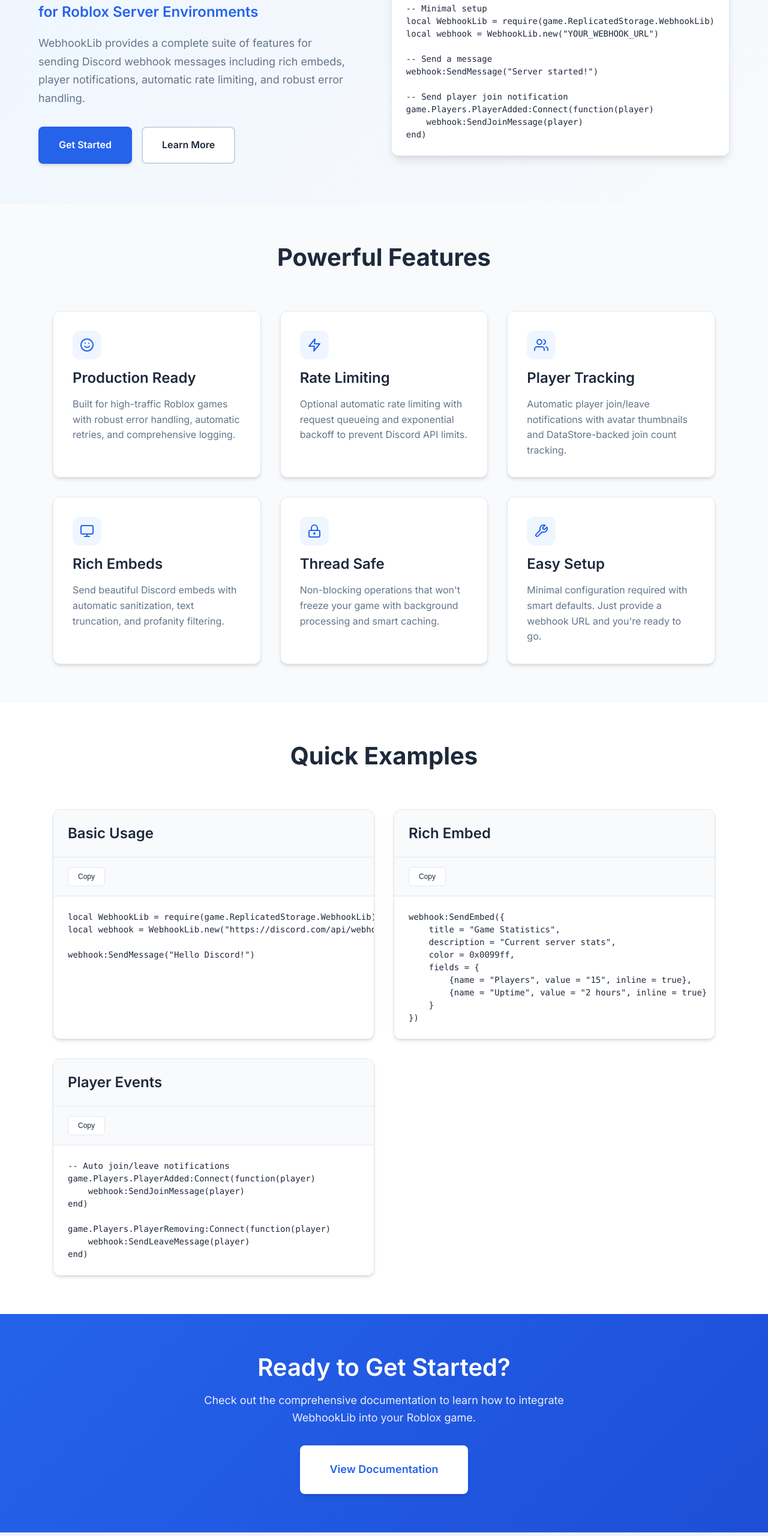
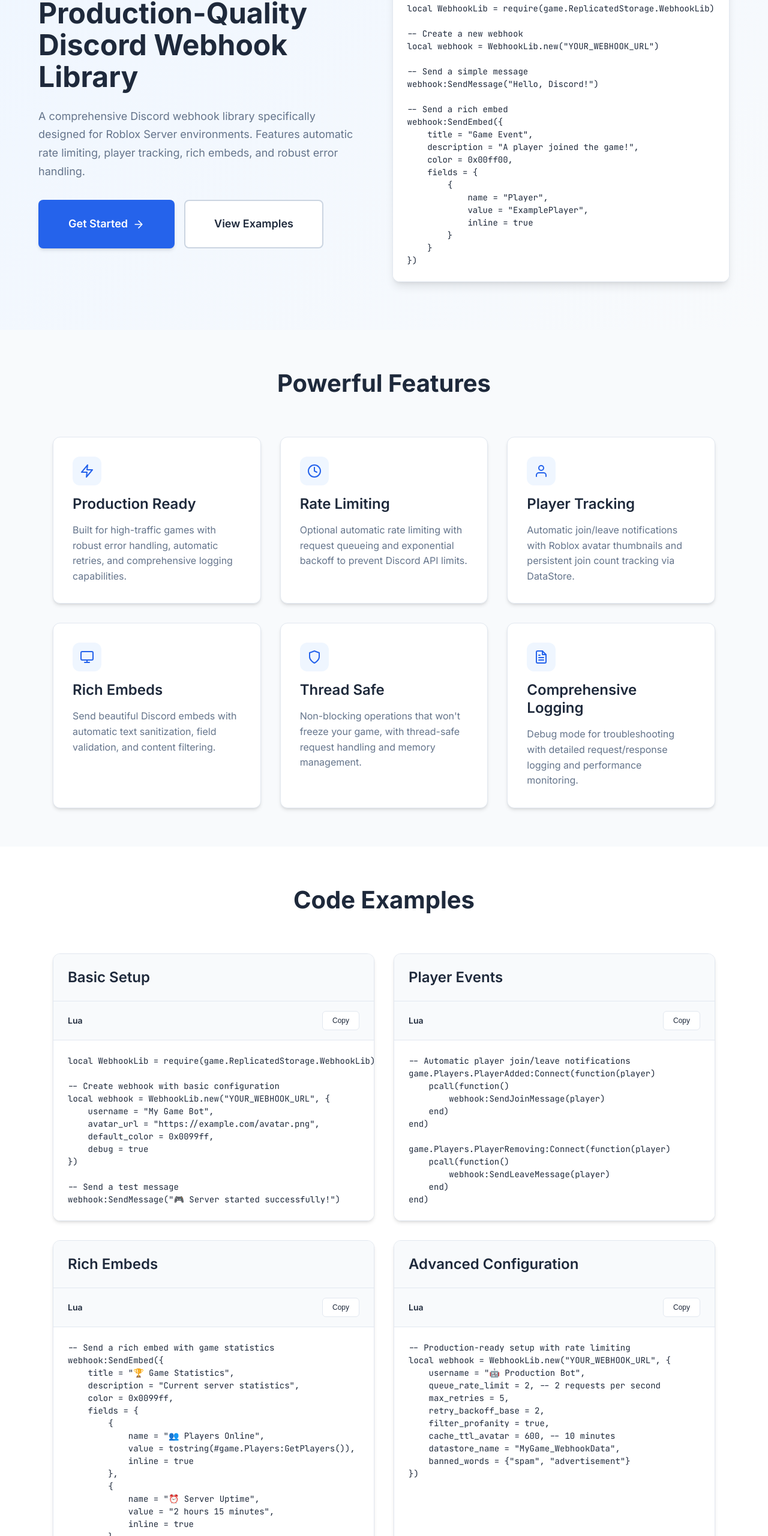
Before and after one commit to WebhookLib/WebhookLib.github.io, a plain HTML site: page index.html in a window 1280 px wide. Shown: the part 240-2800 px from the top of the page at 60% size. Drawn offline with Linux system fonts and the light colour scheme; files that its build step writes are made by us from their sources.

Commit message:
Update index.html

```diff
--- a/index.html
+++ b/index.html
@@ -1,67 +1,79 @@
-<!DOCTYPE html>
+<!doctype html>
 <html lang="en">
   <head>
-    <meta charset="UTF-8">
-    <meta name="viewport" content="width=device-width, initial-scale=1.0">
+    <meta charset="UTF-8" />
+    <link rel="icon" type="image/svg+xml" href="/vite.svg" />
+    <meta name="viewport" content="width=device-width, initial-scale=1.0" />
     <title>WebhookLib - Production-Quality Discord Webhook Library for Roblox</title>
-    <link rel="stylesheet" href="styles.css">
+    <meta name="description" content="WebhookLib is a production-quality Discord webhook library specifically designed for Roblox Server environments with automatic rate limiting, player tracking, and rich embeds." />
+
+    <!-- Open Graph Tags -->
+    <meta property="og:title" content="WebhookLib - Discord Webhook Library for Roblox" />
+    <meta property="og:description" content="Production-quality Discord webhook library with automatic rate limiting, player tracking, and rich embeds for Roblox games." />
+    <meta property="og:image" content="https://raw.githubusercontent.com/Bluezly/iconforgrowstock/refs/heads/main/eec925e4-7dc7-4d71-873e-754f2150cc25%20(1).png" />
+    <meta property="og:url" content="https://webhooklib.github.io" />
+    <meta property="og:type" content="website" />
+
+    <!-- Twitter Card Tags -->
+    <meta name="twitter:card" content="summary_large_image" />
+    <meta name="twitter:title" content="WebhookLib - Discord Webhook Library for Roblox" />
+    <meta name="twitter:description" content="Production-quality Discord webhook library with automatic rate limiting, player tracking, and rich embeds for Roblox games." />
+    <meta name="twitter:image" content="https://raw.githubusercontent.com/Bluezly/iconforgrowstock/refs/heads/main/eec925e4-7dc7-4d71-873e-754f2150cc25%20(1).png" />
+
+    <!-- Favicon -->
+    <link rel="icon" href="https://raw.githubusercontent.com/Bluezly/iconforgrowstock/refs/heads/main/eec925e4-7dc7-4d71-873e-754f2150cc25%20(1).png" type="image/png" />
+
+    <!-- Fonts -->
     <link rel="preconnect" href="https://fonts.googleapis.com">
     <link rel="preconnect" href="https://fonts.gstatic.com" crossorigin>
-    <link href="https://fonts.googleapis.com/css2?family=Inter:wght@300;400;500;600;700&display=swap" rel="stylesheet">
-    <link rel="icon" href="https://raw.githubusercontent.com/Bluezly/iconforgrowstock/refs/heads/main/eec925e4-7dc7-4d71-873e-754f2150cc25%20(1).png" type="image/png" />
+    <link href="https://fonts.googleapis.com/css2?family=Inter:wght@300;400;500;600;700&family=JetBrains+Mono:wght@400;500&display=swap" rel="stylesheet">
 
-    <!-- Open Graph Tags -->
-    <meta property="og:title" content="WebhookLib - Production-Quality Discord Webhook Library for Roblox" />
-    <meta property="og:description" content="WebhookLib provides a complete suite of features for sending Discord webhook messages including rich embeds, player notifications, automatic rate limiting, and robust error handling." />
-    <meta property="og:image" content="https://raw.githubusercontent.com/Bluezly/iconforgrowstock/refs/heads/main/eec925e4-7dc7-4d71-873e-754f2150cc25%20(1).png" />
-    <meta property="og:url" content="https://WebhookLib.github.io" />
-    <meta property="og:type" content="website" />
-
-    <!-- Twitter card tags -->
-    <meta name="twitter:card" content="summary_large_image" />
-    <meta name="twitter:title" content="WebhookLib - Production-Quality Discord Webhook Library for Roblox" />
-    <meta name="twitter:description" content="WebhookLib provides a complete suite of features for sending Discord webhook messages including rich embeds, player notifications, automatic rate limiting, and robust error handling." />
-    <meta name="twitter:image" content="https://raw.githubusercontent.com/Bluezly/iconforgrowstock/refs/heads/main/eec925e4-7dc7-4d71-873e-754f2150cc25%20(1).png" />
+    <!-- Styles -->
+    <link rel="stylesheet" href="src/styles.css">
   </head>
   <body>
     <!-- Navigation -->
     <nav class="navbar">
         <div class="nav-container">
             <div class="nav-logo">
-                <a href="index.html">
+                <a href="#home">
                     <img src="https://github.com/Bluezly/iconforgrowstock/blob/main/eec925e4-7dc7-4d71-873e-754f2150cc25.png?raw=true" alt="WebhookLib" class="logo-full">
                     <img src="https://raw.githubusercontent.com/Bluezly/iconforgrowstock/refs/heads/main/eec925e4-7dc7-4d71-873e-754f2150cc25%20(1).png" alt="WebhookLib" class="logo-icon">
                 </a>
             </div>
             <div class="nav-links">
+                <a href="#home" class="nav-link">Home</a>
                 <a href="#features" class="nav-link">Features</a>
-                <a href="docs.html" class="nav-link">Documentation</a>
                 <a href="#examples" class="nav-link">Examples</a>
+                <a href="public/docs/docs.html" class="nav-link">Documentation</a>
+            </div>
+            <div class="nav-actions">
                 <button class="theme-toggle" id="themeToggle" aria-label="Toggle theme">
                     <svg class="theme-icon" width="20" height="20" viewBox="0 0 24 24" fill="none" stroke="currentColor" stroke-width="2" stroke-linecap="round" stroke-linejoin="round">
                         <circle cx="12" cy="12" r="5"/>
                         <path d="M12 1v2M12 21v2M4.22 4.22l1.42 1.42M18.36 18.36l1.42 1.42M1 12h2M21 12h2M4.22 19.78l1.42-1.42M18.36 5.64l1.42-1.42"/>
                     </svg>
                 </button>
-                <button class="github-btn" id="githubBtn" onclick="window.open('https://github.com/USERNAME', '_blank')" aria-label="View on GitHub">
+                <button class="github-btn" onclick="window.open('https://github.com/USERNAME', '_blank')" aria-label="View on GitHub">
                     <svg width="20" height="20" viewBox="0 0 24 24" fill="currentColor">
                         <path d="M12 0c-6.626 0-12 5.373-12 12 0 5.302 3.438 9.8 8.207 11.387.599.111.793-.261.793-.577v-2.234c-3.338.726-4.033-1.416-4.033-1.416-.546-1.387-1.333-1.756-1.333-1.756-1.089-.745.083-.729.083-.729 1.205.084 1.839 1.237 1.839 1.237 1.07 1.834 2.807 1.304 3.492.997.107-.775.418-1.305.762-1.604-2.665-.305-5.467-1.334-5.467-5.931 0-1.311.469-2.381 1.236-3.221-.124-.303-.535-1.524.117-3.176 0 0 1.008-.322 3.301 1.23.957-.266 1.983-.399 3.003-.404 1.02.005 2.047.138 3.006.404 2.291-1.552 3.297-1.23 3.297-1.23.653 1.653.242 2.874.118 3.176.77.84 1.235 1.911 1.235 3.221 0 4.609-2.807 5.624-5.479 5.921.43.372.823 1.102.823 2.222v3.293c0 .319.192.694.801.576 4.765-1.589 8.199-6.086 8.199-11.386 0-6.627-5.373-12-12-12z"/>
                     </svg>
                 </button>
-            </div>
                 <button class="mobile-menu-toggle" id="mobileMenuToggle" aria-label="Toggle mobile menu">
                     <span></span>
                     <span></span>
                     <span></span>
                 </button>
             </div>
+        </div>
         <!-- Mobile Navigation -->
         <div class="mobile-nav" id="mobileNav">
             <div class="mobile-nav-content">
                 <div class="mobile-nav-links">
+                    <a href="#home" class="mobile-nav-link">Home</a>
                     <a href="#features" class="mobile-nav-link">Features</a>
-                    <a href="docs.html" class="mobile-nav-link">Documentation</a>
                     <a href="#examples" class="mobile-nav-link">Examples</a>
+                    <a href="public/docs/docs.html" class="mobile-nav-link">Documentation</a>
                 </div>
                 <div class="mobile-nav-buttons">
                     <button class="theme-toggle" id="mobileThemeToggle" aria-label="Toggle theme">
@@ -81,64 +93,80 @@
     </nav>
 
     <!-- Hero Section -->
-    <section class="hero">
+    <section id="home" class="hero">
         <div class="hero-container">
             <div class="hero-content">
                 <h1 class="hero-title">
-                    Production-Quality Discord Webhooks
-                    <span class="hero-subtitle">for Roblox Server Environments</span>
+                    <span class="hero-subtitle">WebhookLib</span>
+                    Production-Quality Discord Webhook Library
                 </h1>
                 <p class="hero-description">
-                    WebhookLib provides a complete suite of features for sending Discord webhook messages including rich embeds, player notifications, automatic rate limiting, and robust error handling.
+                    A comprehensive Discord webhook library specifically designed for Roblox Server environments.
+                    Features automatic rate limiting, player tracking, rich embeds, and robust error handling.
                 </p>
                 <div class="hero-buttons">
-                    <a href="docs.html" class="btn btn-primary">Get Started</a>
-                    <a href="#features" class="btn btn-secondary">Learn More</a>
+                    <a href="public/docs/docs.html" class="btn btn-primary btn-large">
+                        Get Started
+                        <svg width="20" height="20" viewBox="0 0 24 24" fill="none" stroke="currentColor" stroke-width="2" stroke-linecap="round" stroke-linejoin="round" style="margin-left: 8px;">
+                            <path d="M5 12h14M12 5l7 7-7 7"/>
+                        </svg>
+                    </a>
+                    <a href="#examples" class="btn btn-secondary btn-large">
+                        View Examples
+                    </a>
                 </div>
             </div>
             <div class="hero-code">
                 <div class="code-block">
                     <div class="code-header">
                         <span class="code-lang">Lua</span>
-                        <button class="copy-btn" onclick="copyCode(this)">Copy</button>
+                        <button class="copy-btn" onclick="copyCode(this)" aria-label="Copy code to clipboard">Copy</button>
                     </div>
-                    <pre><code>-- Minimal setup
-local WebhookLib = require(game.ReplicatedStorage.WebhookLib)
+                    <pre><code>local WebhookLib = require(game.ReplicatedStorage.WebhookLib)
+
+-- Create a new webhook
 local webhook = WebhookLib.new("YOUR_WEBHOOK_URL")
 
--- Send a message
-webhook:SendMessage("Server started!")
+-- Send a simple message
+webhook:SendMessage("Hello, Discord!")
 
--- Send player join notification
-game.Players.PlayerAdded:Connect(function(player)
-    webhook:SendJoinMessage(player)
-end)</code></pre>
+-- Send a rich embed
+webhook:SendEmbed({
+    title = "Game Event",
+    description = "A player joined the game!",
+    color = 0x00ff00,
+    fields = {
+        {
+            name = "Player",
+            value = "ExamplePlayer",
+            inline = true
+        }
+    }
+})</code></pre>
                 </div>
             </div>
         </div>
     </section>
 
     <!-- Features Section -->
-    <section class="features" id="features">
+    <section id="features" class="features">
         <div class="container">
             <h2 class="section-title">Powerful Features</h2>
             <div class="features-grid">
                 <div class="feature-card">
                     <div class="feature-icon">
                         <svg width="24" height="24" viewBox="0 0 24 24" fill="none" stroke="currentColor" stroke-width="2" stroke-linecap="round" stroke-linejoin="round">
-                            <circle cx="12" cy="12" r="10"/>
-                            <path d="M8 14s1.5 2 4 2 4-2 4-2"/>
-                            <line x1="9" y1="9" x2="9.01" y2="9"/>
-                            <line x1="15" y1="9" x2="15.01" y2="9"/>
+                            <path d="M13 2L3 14h9l-1 8 10-12h-9l1-8z"/>
                         </svg>
                     </div>
                     <h3>Production Ready</h3>
-                    <p>Built for high-traffic Roblox games with robust error handling, automatic retries, and comprehensive logging.</p>
+                    <p>Built for high-traffic games with robust error handling, automatic retries, and comprehensive logging capabilities.</p>
                 </div>
                 <div class="feature-card">
                     <div class="feature-icon">
                         <svg width="24" height="24" viewBox="0 0 24 24" fill="none" stroke="currentColor" stroke-width="2" stroke-linecap="round" stroke-linejoin="round">
-                            <polygon points="13 2 3 14 12 14 11 22 21 10 12 10 13 2"/>
+                            <circle cx="12" cy="12" r="10"/>
+                            <polyline points="12,6 12,12 16,14"/>
                         </svg>
                     </div>
                     <h3>Rate Limiting</h3>
@@ -147,14 +175,12 @@ end)</code></pre>
                 <div class="feature-card">
                     <div class="feature-icon">
                         <svg width="24" height="24" viewBox="0 0 24 24" fill="none" stroke="currentColor" stroke-width="2" stroke-linecap="round" stroke-linejoin="round">
-                            <path d="M17 21v-2a4 4 0 0 0-4-4H5a4 4 0 0 0-4 4v2"/>
-                            <circle cx="9" cy="7" r="4"/>
-                            <path d="M23 21v-2a4 4 0 0 0-3-3.87"/>
-                            <path d="M16 3.13a4 4 0 0 1 0 7.75"/>
+                            <path d="M20 21v-2a4 4 0 0 0-4-4H8a4 4 0 0 0-4 4v2"/>
+                            <circle cx="12" cy="7" r="4"/>
                         </svg>
                     </div>
                     <h3>Player Tracking</h3>
-                    <p>Automatic player join/leave notifications with avatar thumbnails and DataStore-backed join count tracking.</p>
+                    <p>Automatic join/leave notifications with Roblox avatar thumbnails and persistent join count tracking via DataStore.</p>
                 </div>
                 <div class="feature-card">
                     <div class="feature-icon">
@@ -165,82 +191,133 @@ end)</code></pre>
                         </svg>
                     </div>
                     <h3>Rich Embeds</h3>
-                    <p>Send beautiful Discord embeds with automatic sanitization, text truncation, and profanity filtering.</p>
+                    <p>Send beautiful Discord embeds with automatic text sanitization, field validation, and content filtering.</p>
                 </div>
                 <div class="feature-card">
                     <div class="feature-icon">
                         <svg width="24" height="24" viewBox="0 0 24 24" fill="none" stroke="currentColor" stroke-width="2" stroke-linecap="round" stroke-linejoin="round">
-                            <rect x="3" y="11" width="18" height="11" rx="2" ry="2"/>
-                            <circle cx="12" cy="16" r="1"/>
-                            <path d="M7 11V7a5 5 0 0 1 10 0v4"/>
+                            <path d="M12 22s8-4 8-10V5l-8-3-8 3v7c0 6 8 10 8 10z"/>
                         </svg>
                     </div>
                     <h3>Thread Safe</h3>
-                    <p>Non-blocking operations that won't freeze your game with background processing and smart caching.</p>
+                    <p>Non-blocking operations that won't freeze your game, with thread-safe request handling and memory management.</p>
                 </div>
                 <div class="feature-card">
                     <div class="feature-icon">
                         <svg width="24" height="24" viewBox="0 0 24 24" fill="none" stroke="currentColor" stroke-width="2" stroke-linecap="round" stroke-linejoin="round">
-                            <path d="M14.7 6.3a1 1 0 0 0 0 1.4l1.6 1.6a1 1 0 0 0 1.4 0l3.77-3.77a6 6 0 0 1-7.94 7.94l-6.91 6.91a2.12 2.12 0 0 1-3-3l6.91-6.91a6 6 0 0 1 7.94-7.94l-3.76 3.76z"/>
+                            <path d="M14 2H6a2 2 0 0 0-2 2v16a2 2 0 0 0 2 2h12a2 2 0 0 0 2-2V8z"/>
+                            <polyline points="14,2 14,8 20,8"/>
+                            <line x1="16" y1="13" x2="8" y2="13"/>
+                            <line x1="16" y1="17" x2="8" y2="17"/>
+                            <polyline points="10,9 9,9 8,9"/>
                         </svg>
                     </div>
-                    <h3>Easy Setup</h3>
-                    <p>Minimal configuration required with smart defaults. Just provide a webhook URL and you're ready to go.</p>
+                    <h3>Comprehensive Logging</h3>
+                    <p>Debug mode for troubleshooting with detailed request/response logging and performance monitoring.</p>
                 </div>
             </div>
         </div>
     </section>
 
-    <!-- Quick Examples Section -->
-    <section class="examples" id="examples">
+    <!-- Examples Section -->
+    <section id="examples" class="examples">
         <div class="container">
-            <h2 class="section-title">Quick Examples</h2>
+            <h2 class="section-title">Code Examples</h2>
             <div class="examples-grid">
                 <div class="example-card">
-                    <h3>Basic Usage</h3>
+                    <h3>Basic Setup</h3>
                     <div class="code-block">
                         <div class="code-header">
-                            <button class="copy-btn" onclick="copyCode(this)">Copy</button>
+                            <span class="code-lang">Lua</span>
+                            <button class="copy-btn" onclick="copyCode(this)" aria-label="Copy code to clipboard">Copy</button>
                         </div>
                         <pre><code>local WebhookLib = require(game.ReplicatedStorage.WebhookLib)
-local webhook = WebhookLib.new("https://discord.com/api/webhooks/...")
 
-webhook:SendMessage("Hello Discord!")</code></pre>
+-- Create webhook with basic configuration
+local webhook = WebhookLib.new("YOUR_WEBHOOK_URL", {
+    username = "My Game Bot",
+    avatar_url = "https://example.com/avatar.png",
+    default_color = 0x0099ff,
+    debug = true
+})
+
+-- Send a test message
+webhook:SendMessage("🎮 Server started successfully!")</code></pre>
                     </div>
                 </div>
-
-                <div class="example-card">
-                    <h3>Rich Embed</h3>
-                    <div class="code-block">
-                        <div class="code-header">
-                            <button class="copy-btn" onclick="copyCode(this)">Copy</button>
-                        </div>
-                        <pre><code>webhook:SendEmbed({
-    title = "Game Statistics",
-    description = "Current server stats",
-    color = 0x0099ff,
-    fields = {
-        {name = "Players", value = "15", inline = true},
-        {name = "Uptime", value = "2 hours", inline = true}
-    }
-})</code></pre>
-                    </div>
-                </div>
-
                 <div class="example-card">
                     <h3>Player Events</h3>
                     <div class="code-block">
                         <div class="code-header">
-                            <button class="copy-btn" onclick="copyCode(this)">Copy</button>
+                            <span class="code-lang">Lua</span>
+                            <button class="copy-btn" onclick="copyCode(this)" aria-label="Copy code to clipboard">Copy</button>
                         </div>
-                        <pre><code>-- Auto join/leave notifications
+                        <pre><code>-- Automatic player join/leave notifications
 game.Players.PlayerAdded:Connect(function(player)
+    pcall(function()
         webhook:SendJoinMessage(player)
+    end)
 end)
 
 game.Players.PlayerRemoving:Connect(function(player)
+    pcall(function()
         webhook:SendLeaveMessage(player)
+    end)
 end)</code></pre>
+                    </div>
+                </div>
+                <div class="example-card">
+                    <h3>Rich Embeds</h3>
+                    <div class="code-block">
+                        <div class="code-header">
+                            <span class="code-lang">Lua</span>
+                            <button class="copy-btn" onclick="copyCode(this)" aria-label="Copy code to clipboard">Copy</button>
+                        </div>
+                        <pre><code>-- Send a rich embed with game statistics
+webhook:SendEmbed({
+    title = "🏆 Game Statistics",
+    description = "Current server statistics",
+    color = 0x0099ff,
+    fields = {
+        {
+            name = "👥 Players Online",
+            value = tostring(#game.Players:GetPlayers()),
+            inline = true
+        },
+        {
+            name = "⏰ Server Uptime",
+            value = "2 hours 15 minutes",
+            inline = true
+        }
+    },
+    thumbnail = {
+        url = "https://example.com/thumbnail.png"
+    },
+    footer = {
+        text = "Automated Report"
+    },
+    timestamp = os.date("!%Y-%m-%dT%H:%M:%SZ")
+})</code></pre>
+                    </div>
+                </div>
+                <div class="example-card">
+                    <h3>Advanced Configuration</h3>
+                    <div class="code-block">
+                        <div class="code-header">
+                            <span class="code-lang">Lua</span>
+                            <button class="copy-btn" onclick="copyCode(this)" aria-label="Copy code to clipboard">Copy</button>
+                        </div>
+                        <pre><code>-- Production-ready setup with rate limiting
+local webhook = WebhookLib.new("YOUR_WEBHOOK_URL", {
+    username = "🤖 Production Bot",
+    queue_rate_limit = 2, -- 2 requests per second
+    max_retries = 5,
+    retry_backoff_base = 2,
+    filter_profanity = true,
+    cache_ttl_avatar = 600, -- 10 minutes
+    datastore_name = "MyGame_WebhookData",
+    banned_words = {"spam", "advertisement"}
+})</code></pre>
                     </div>
                 </div>
             </div>
@@ -249,37 +326,40 @@ end)</code></pre>
 
     <!-- CTA Section -->
     <section class="cta">
-        <div class="container">
         <div class="cta-content">
             <h2>Ready to Get Started?</h2>
-                <p>Check out the comprehensive documentation to learn how to integrate WebhookLib into your Roblox game.</p>
-                <a href="docs.html" class="btn btn-primary btn-large">View Documentation</a>
+            <p>Join thousands of developers using WebhookLib to enhance their Roblox games with powerful Discord integration.</p>
+            <div class="hero-buttons">
+                <a href="public/docs/docs.html" class="btn btn-primary btn-large">
+                    Read Documentation
+                </a>
+                <button class="btn btn-secondary btn-large" onclick="window.open('https://github.com/USERNAME', '_blank')">
+                    View on GitHub
+                </button>
             </div>
         </div>
     </section>
 
     <!-- Footer -->
     <footer class="footer">
-        <div class="container">
         <div class="footer-content">
             <div class="footer-logo">
                 <img src="https://raw.githubusercontent.com/Bluezly/iconforgrowstock/refs/heads/main/eec925e4-7dc7-4d71-873e-754f2150cc25%20(1).png" alt="WebhookLib" class="footer-logo-img">
                 <span>WebhookLib</span>
             </div>
             <div class="footer-links">
-                    <a href="docs.html">Documentation</a>
+                <a href="public/docs/docs.html">Documentation</a>
+                <a href="#examples">Examples</a>
+                <a href="https://github.com/USERNAME" target="_blank">GitHub</a>
                 <a href="#features">Features</a>
-                    <a href="#examples">Examples</a>
             </div>
         </div>
         <div class="footer-bottom">
-                <p>&copy; 2025 WebhookLib. Production-quality Discord webhook library for Roblox. by
-                   <a href="https://www.bluezly.exid.me/" target="_blank" rel="noopener noreferrer">bluezly</a>
-                </p>
-            </div>
+            <p>&copy; 2024 WebhookLib. Built with ❤️ for the Roblox community.</p>
         </div>
     </footer>
 
-    <script src="script.js"></script>
+    <!-- Scripts -->
+    <script src="src/script.js"></script>
   </body>
 </html>
```
Lines whose indentation alone changed are shown as unchanged.
